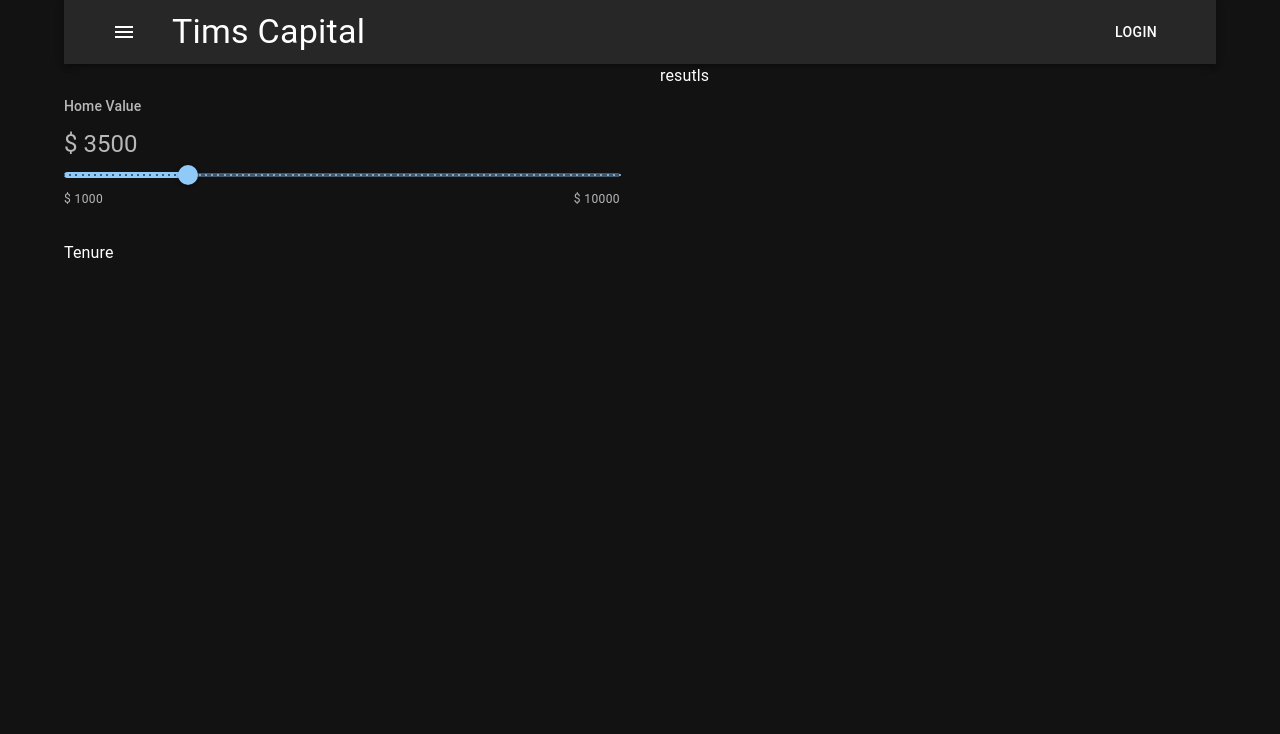
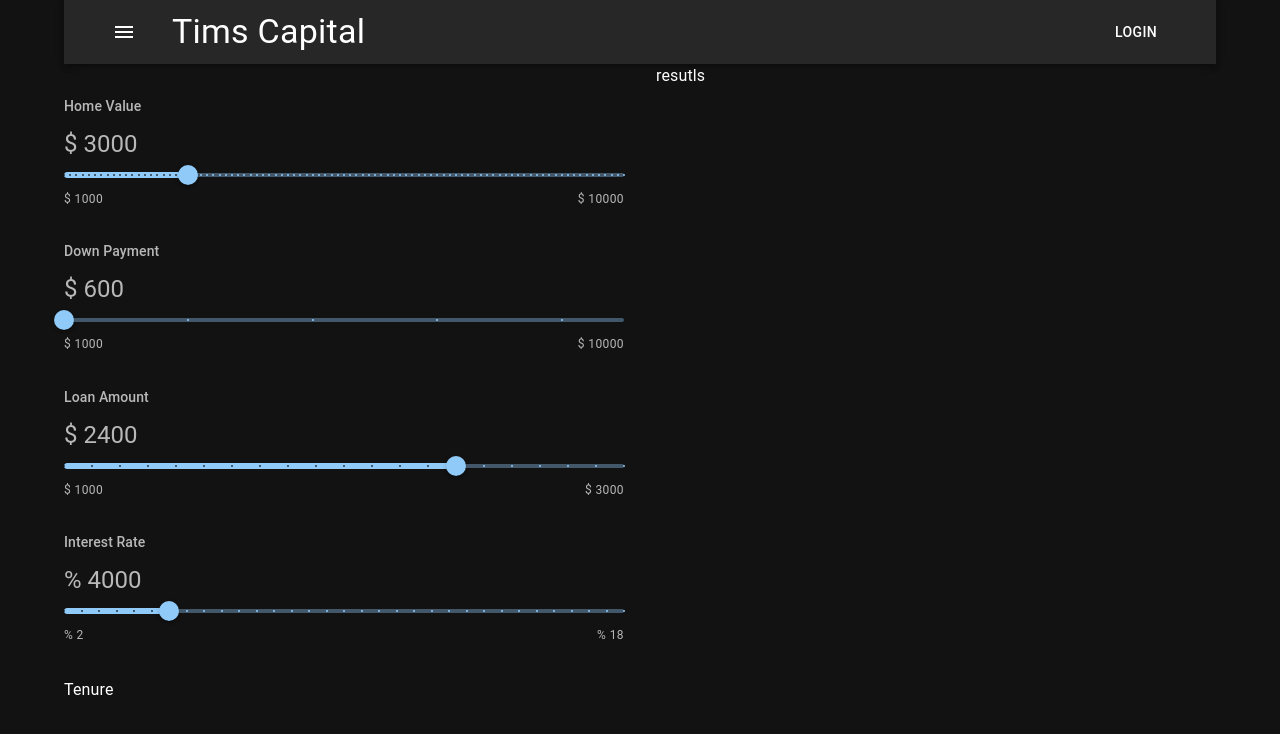
Before and after one commit to Bachan-kubi/mortgage-calculator, a React (Create React App) app: page / in a window 1280 px wide. Shown: the top 734 px of the page. Built offline with nearby package versions, Linux system fonts and the light colour scheme.

Commit message:
loadn added

```diff
--- a/src/App.js
+++ b/src/App.js
@@ -3,18 +3,27 @@ import Navbar from "./components/parts/Navbar";
 import Results from "./components/parts/Results";
 import Tenure from "./components/parts/Tenure";
 import SliderSelect from "./components/parts/SliderSelect";
+import { useState } from "react";
 
 function App() {
+  const [data, setData] = useState({
+    homeValue: 3000,
+    downPayment: 3000 * 0.2,
+    loanAmount: 3000 * 0.8,
+    loanTerm: 5,
+    interestRate: 5
+  });
+
   return (
-    <div className="App">
+    <div>
       <Container maxWidth='lg'>
         <Navbar />
-        <Grid container spacing={5}>
-          <Grid item md={6}>
-            <SliderSelect />
+        <Grid container spacing={4}>
+          <Grid item md={6} xs={12}>
+            <SliderSelect data={data} setData={setData} />
             <Tenure />
           </Grid>
-          <Grid item md={6}>
+          <Grid item md={6} xs={12}>
             <Results />
           </Grid>
         </Grid>
--- a/src/components/parts/SliderSelect.js
+++ b/src/components/parts/SliderSelect.js
@@ -1,20 +1,68 @@
 import React from "react";
 import SliderComponents from "../common/SliderComponents";
 
-const SliderSelect = () => {
+const SliderSelect = ({ data, setData }) => {
+  const max_limit = 10000;
+  console.log(data);
   return (
     <div>
       <SliderComponents
-        amount={3500}
+        amount={data.homeValue}
         label="Home Value"
         unit="$"
         min={1000}
-        max={10000}
-        defaultValue={3000}
+        max={max_limit}
+        defaultValue={data.homeValue}
+        value={data.homeValue}
         marks
         step={100}
-        onChange={(e)=>console.log(e.target.value)}
-
+        onChange={(e, value) =>
+          setData({
+            ...data,
+            homeValue: value,
+            downPayment: value * 0.2,
+            loanAmount: value * 0.8
+          })
+        }
+      />
+      <SliderComponents
+        amount={data.downPayment}
+        label="Down Payment"
+        unit="$"
+        min={1000}
+        max={10000}
+        defaultValue={data.downPayment}
+        value={data.downPayment}
+        marks
+        step={2000}
+        onChange={(e, value) => setData({
+            downPayment: value
+        })}
+      />
+      <SliderComponents
+        amount={data.loanAmount}
+        label="Loan Amount"
+        unit="$"
+        min={1000}
+        max={data.homeValue}
+        defaultValue={data.loanAmount}
+        value={data.loanAmount}
+        marks
+        step={100}
+        onChange={(e, value) => setData({
+            loanAmount: value
+        })}
+      />
+      <SliderComponents
+        amount={4000}
+        label="Interest Rate"
+        unit="%"
+        min={2}
+        max={18}
+        defaultValue={5}
+        marks
+        step={0.5}
+        onChange={(e) => console.log(e.target.value)}
       />
     </div>
   );
```
